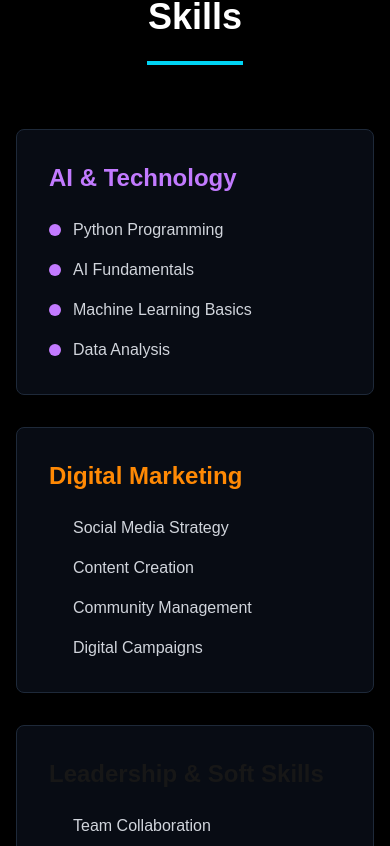
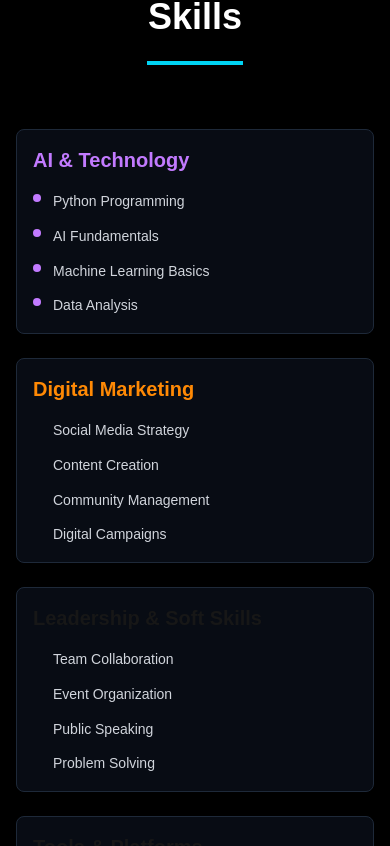
Before and after one commit to anaskaziadu17-a11y/potfolio1, a Next.js app: page / in a window 390 px wide. Shown: the part 4618-5464 px from the top of the page. Built offline with nearby package versions, Linux system fonts and the light colour scheme.

Commit message:
Fix Skills section layout: responsive grid (1/2/3 cols), reduced mobile padding, improved bullet alignment, prevent overflow

```diff
--- a/src/components/Skills.tsx
+++ b/src/components/Skills.tsx
@@ -40,7 +40,7 @@ const Skills = () => {
           <div className="w-24 h-1 bg-cyan-400 mx-auto mb-8"></div>
         </motion.div>
 
-        <div className="grid md:grid-cols-3 gap-8">
+        <div className="grid grid-cols-1 md:grid-cols-2 lg:grid-cols-3 gap-6 md:gap-8">
           {skillCategories.map((category, index) => (
             <motion.div
               key={index}
@@ -48,10 +48,10 @@ const Skills = () => {
               whileInView={{ opacity: 1, y: 0 }}
               transition={{ duration: 0.8, delay: index * 0.2 }}
               viewport={{ once: true }}
-              className="bg-gray-900/50 backdrop-blur-sm p-8 rounded-lg border border-gray-800 hover:border-cyan-400/50 transition-colors duration-300"
+              className="bg-gray-900/50 backdrop-blur-sm p-4 md:p-8 rounded-lg border border-gray-800 hover:border-cyan-400/50 transition-colors duration-300"
             >
-              <h3 className={`text-2xl font-bold mb-6 text-${category.color}-400`}>{category.title}</h3>
-              <div className="space-y-4">
+              <h3 className={`text-xl md:text-2xl font-bold mb-4 md:mb-6 text-${category.color}-400`}>{category.title}</h3>
+              <div className="space-y-3 md:space-y-4">
                 {category.skills.map((skill, i) => (
                   <motion.div
                     key={i}
@@ -59,10 +59,10 @@ const Skills = () => {
                     whileInView={{ opacity: 1, x: 0 }}
                     transition={{ duration: 0.5, delay: (index * 0.2) + (i * 0.1) }}
                     viewport={{ once: true }}
-                    className="flex items-center space-x-3"
+                    className="flex items-start space-x-3"
                   >
-                    <div className={`w-3 h-3 rounded-full bg-${category.color}-400`}></div>
-                    <span className="text-gray-300">{skill}</span>
+                    <div className={`w-2 h-2 md:w-3 md:h-3 rounded-full bg-${category.color}-400 mt-1 md:mt-0 flex-shrink-0`}></div>
+                    <span className="text-gray-300 text-sm md:text-base leading-relaxed">{skill}</span>
                   </motion.div>
                 ))}
               </div>
```
